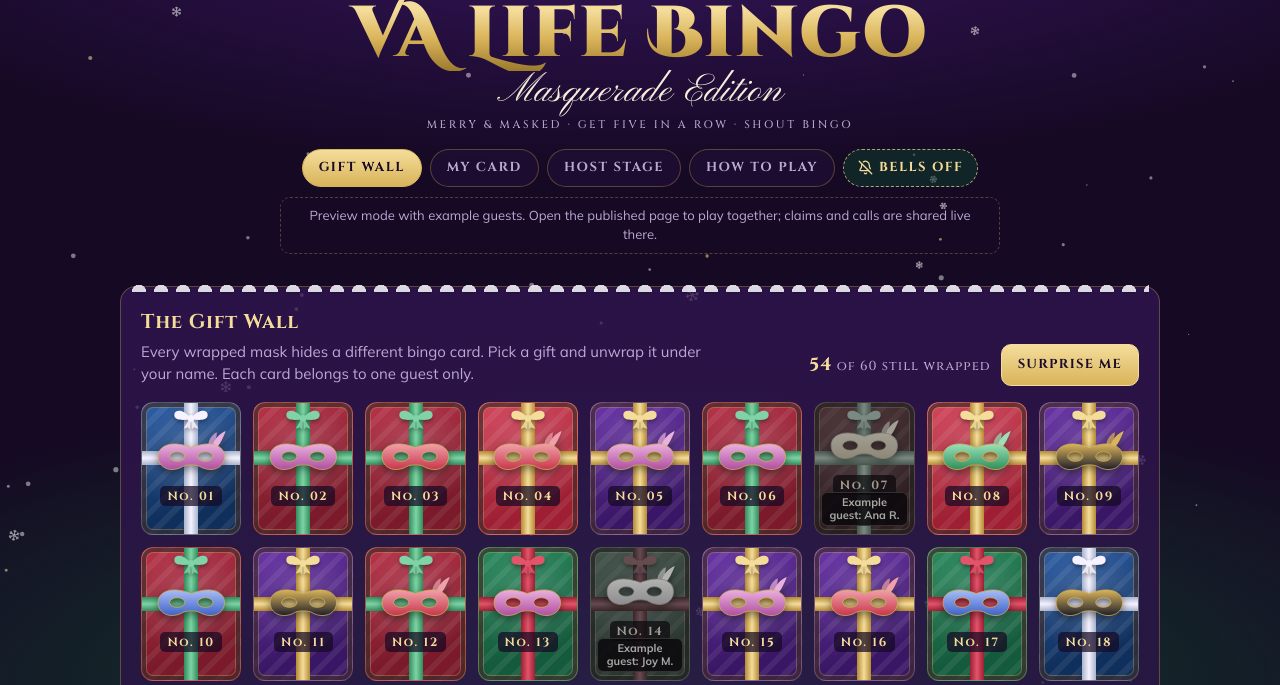
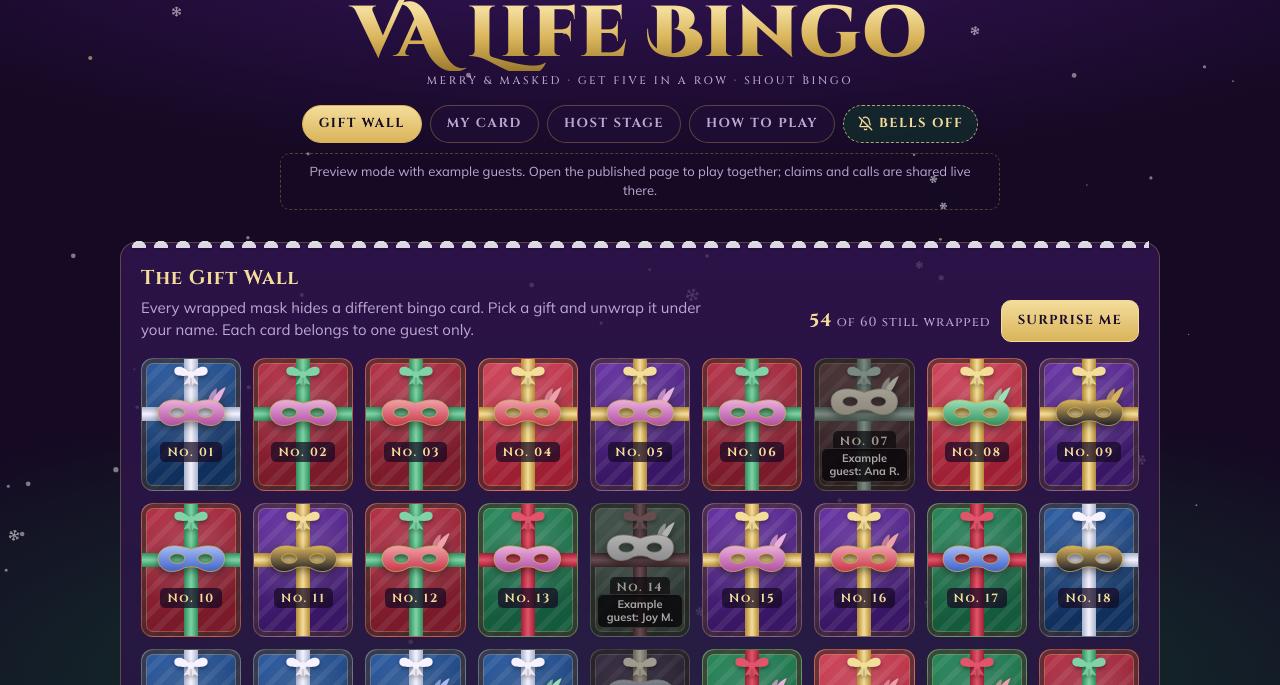
Before and after one commit to team-litigation-lab/awardsnighticebreaker, a plain HTML site: page bingo.html in a window 1280 px wide. Shown: the part 115-800 px from the top of the page. Drawn offline with nearby package versions, Linux system fonts and the light colour scheme; animation ran at ten frames a second.

Commit message:
Remove Masquerade Edition subtitle
Co-Authored-By: Claude Opus 5.5 <noreply@anthropic.com>
Claude-Session: https://claude.ai/code/session_0136HbZb2LMGSVaHsVByL2sQ

```diff
--- a/bingo.html
+++ b/bingo.html
@@ -287,7 +287,7 @@ footer small{display:block;font-family:var(--f-head);font-size:11px;letter-spaci
   <header class="mast">
     <div class="eyerow"><svg class="holly" aria-hidden="true"><use href="#holly"/></svg><div class="eyebrow">2026 LSH VA Awards Night · Christmas Party</div><svg class="holly" aria-hidden="true" style="transform:scaleX(-1)"><use href="#holly"/></svg></div>
     <h1>VA Life Bingo</h1>
-    <div class="script">Masquerade Edition<small>Merry &amp; masked · Get five in a row · Shout Bingo</small></div>
+    <div class="script"><small>Merry &amp; masked · Get five in a row · Shout Bingo</small></div>
     <nav id="nav" aria-label="Views"></nav>
     <div class="notice" id="notice"></div>
     <div id="banner"></div>
```
Also changed, not shown: README.md.
